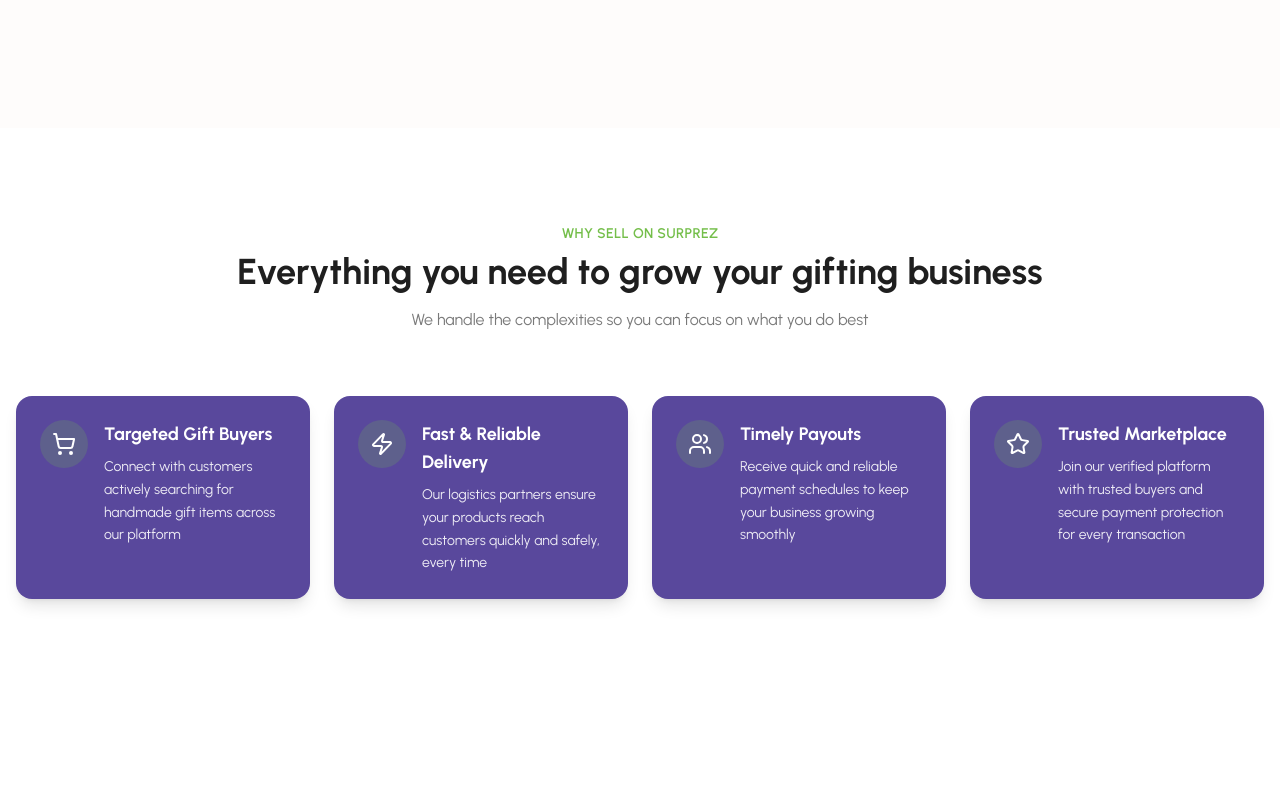
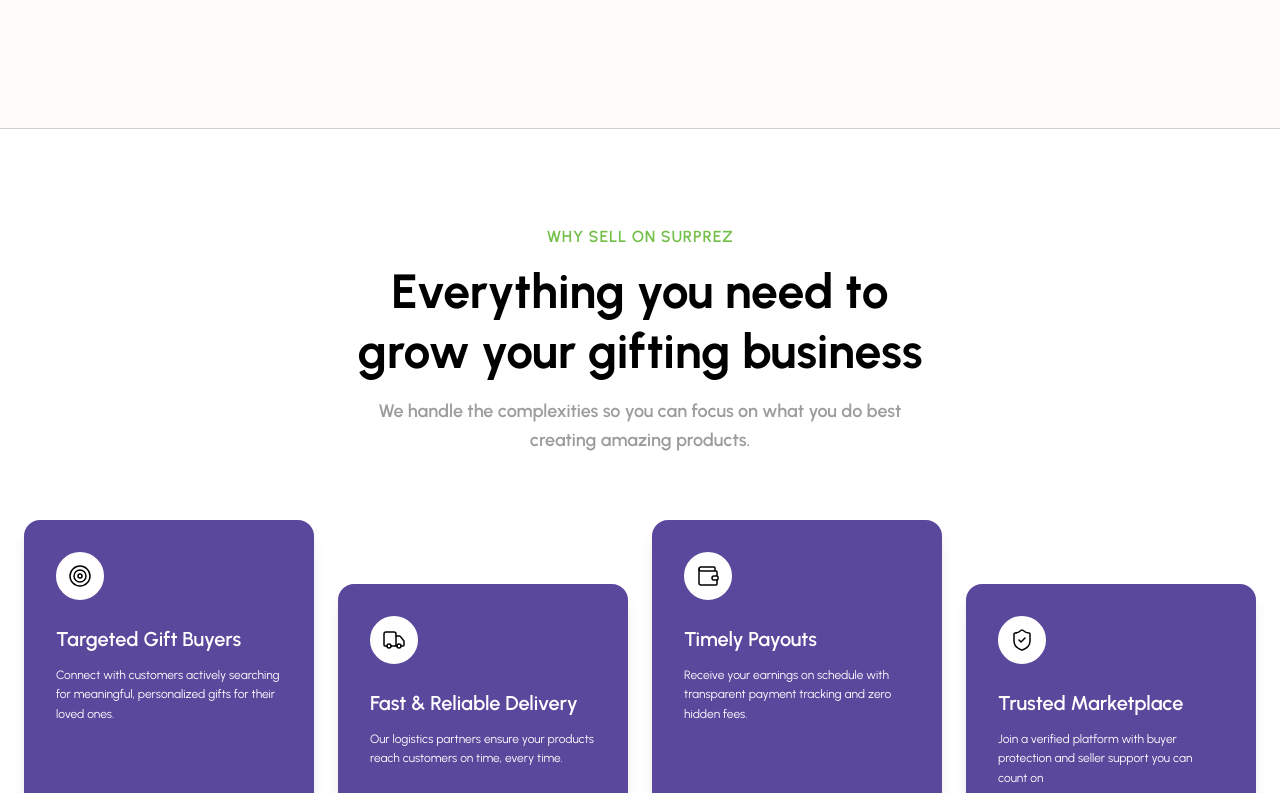
Before and after one commit to dennyneelamkavil/surprez, a Next.js app: page /seller in a window 1280 px wide. Shown: the part 820-1613 px from the top of the page. Built offline with nearby package versions, Linux system fonts and the light colour scheme.

Commit message:
WhySell Section updated to match the figma design

```diff
--- a/components/seller/sections/WhySellSection.tsx
+++ b/components/seller/sections/WhySellSection.tsx
@@ -1,67 +1,87 @@
-import { Users, Zap, Star, ShoppingCart } from 'lucide-react'
+import { Truck, Wallet, ShieldCheck, Target } from "lucide-react";
 
 const features = [
   {
-    icon: ShoppingCart,
-    title: 'Targeted Gift Buyers',
-    description: 'Connect with customers actively searching for handmade gift items across our platform',
+    icon: Target,
+    title: "Targeted Gift Buyers",
+    description:
+      "Connect with customers actively searching for meaningful, personalized gifts for their loved ones.",
   },
   {
-    icon: Zap,
-    title: 'Fast & Reliable Delivery',
-    description: 'Our logistics partners ensure your products reach customers quickly and safely, every time',
+    icon: Truck,
+    title: "Fast & Reliable Delivery",
+    description:
+      "Our logistics partners ensure your products reach customers on time, every time.",
   },
   {
-    icon: Users,
-    title: 'Timely Payouts',
-    description: 'Receive quick and reliable payment schedules to keep your business growing smoothly',
+    icon: Wallet,
+    title: "Timely Payouts",
+    description:
+      "Receive your earnings on schedule with transparent payment tracking and zero hidden fees.",
   },
   {
-    icon: Star,
-    title: 'Trusted Marketplace',
+    icon: ShieldCheck,
+    title: "Trusted Marketplace",
     description:
-      'Join our verified platform with trusted buyers and secure payment protection for every transaction',
+      "Join a verified platform with buyer protection and seller support you can count on",
   },
-]
+];
 
 export default function WhySellSection() {
   return (
-    <section className="w-full bg-background py-16 md:py-24">
-      <div className="max-w-7xl mx-auto px-4">
+    <section
+      id="why"
+      className="w-full bg-white py-16 md:py-24 border-t border-[#D0D0D0]"
+    >
+      <div className="max-w-7xl mx-auto px-6">
         {/* Header */}
-        <div className="text-center mb-12 md:mb-16">
-          <p className="text-sm font-semibold text-primary tracking-wide mb-2">WHY SELL ON SURPREZ</p>
-          <h2 className="text-3xl md:text-4xl font-bold text-foreground mb-4">
-            Everything you need to grow your gifting business
+        <div className="text-center mb-16">
+          <p className="text-[16px] font-semibold text-primary uppercase tracking-wider mb-3">
+            WHY SELL ON SURPREZ
+          </p>
+          <h2 className="text-[36px] md:text-5xl font-extrabold text-black mb-4 leading-tight">
+            Everything you need to <br className="hidden md:block" />
+            grow your gifting business
           </h2>
-          <p className="text-foreground/60 max-w-2xl mx-auto">
-            We handle the complexities so you can focus on what you do best
+          <p className="text-[#9C9C9C] text-[16px] md:text-lg max-w-2xl mx-auto leading-relaxed font-semibold">
+            We handle the complexities so you can focus on what you do best{" "}
+            <br className="hidden md:block" />
+            creating amazing products.
           </p>
         </div>
 
         {/* Features Grid */}
-        <div className="grid grid-cols-1 md:grid-cols-2 lg:grid-cols-4 gap-6">
+        <div className="grid grid-cols-1 md:grid-cols-2 lg:grid-cols-4 gap-6 items-start">
           {features.map((feature, index) => {
-            const Icon = feature.icon
+            const Icon = feature.icon;
+
+            // Apply top margin to every second item on large screens to create the staggered effect
+            const staggerClass = index % 2 !== 0 ? "lg:mt-16" : "mt-0";
+
             return (
               <div
                 key={index}
-                className="bg-secondary text-secondary-foreground rounded-2xl p-6 shadow-lg hover:shadow-xl transition-shadow"
+                className={`bg-secondary rounded-2xl p-8 shadow-lg hover:shadow-xl transition-all duration-300 h-full flex flex-col items-start gap-6 ${staggerClass}`}
               >
-                <div className="flex items-start gap-4">
-                  <div className="bg-primary/20 rounded-full p-3 flex-shrink-0">
-                    <Icon className="w-6 h-6 text-secondary-foreground" />
-                  </div>
-                  <div>
-                    <h3 className="font-bold text-lg mb-2">{feature.title}</h3>
-                    <p className="text-sm opacity-90 leading-relaxed">{feature.description}</p>
-                  </div>
+                {/* Icon Container */}
+                <div className="w-12 h-12 rounded-full bg-white border-2 border-white flex items-center justify-center flex-shrink-0">
+                  <Icon className="w-6 h-6 text-black" strokeWidth={1.5} />
+                </div>
+
+                {/* Content */}
+                <div>
+                  <h3 className="font-semibold text-[20px] text-white mb-3">
+                    {feature.title}
+                  </h3>
+                  <p className="text-white text-[12px] leading-relaxed">
+                    {feature.description}
+                  </p>
                 </div>
               </div>
-            )
+            );
           })}
         </div>
       </div>
     </section>
-  )
+  );
 }
```
